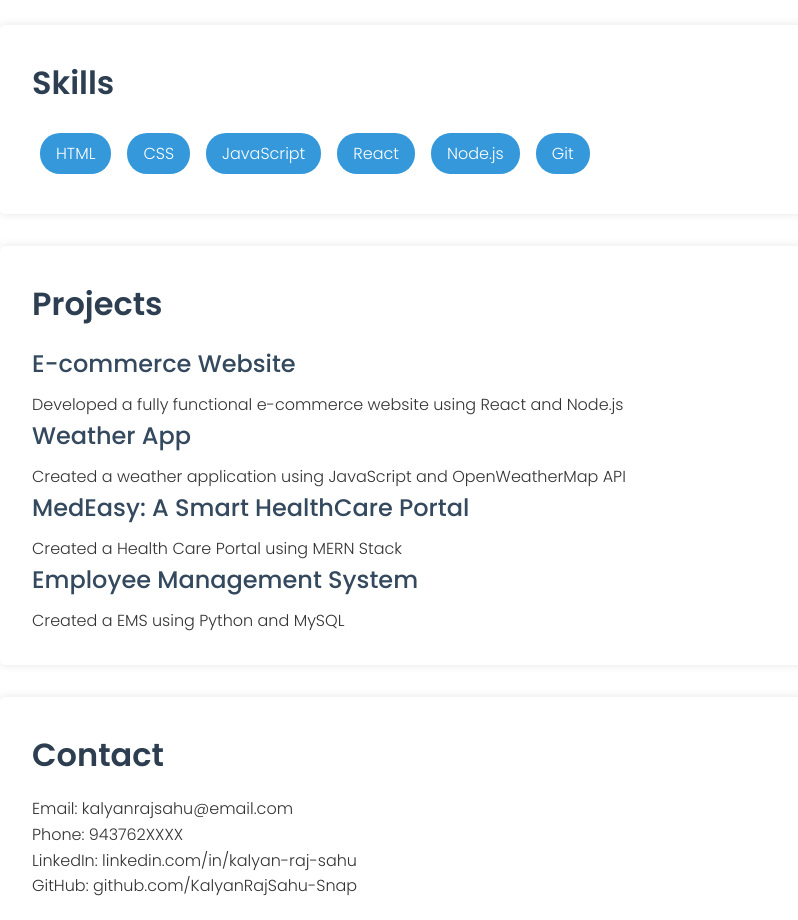
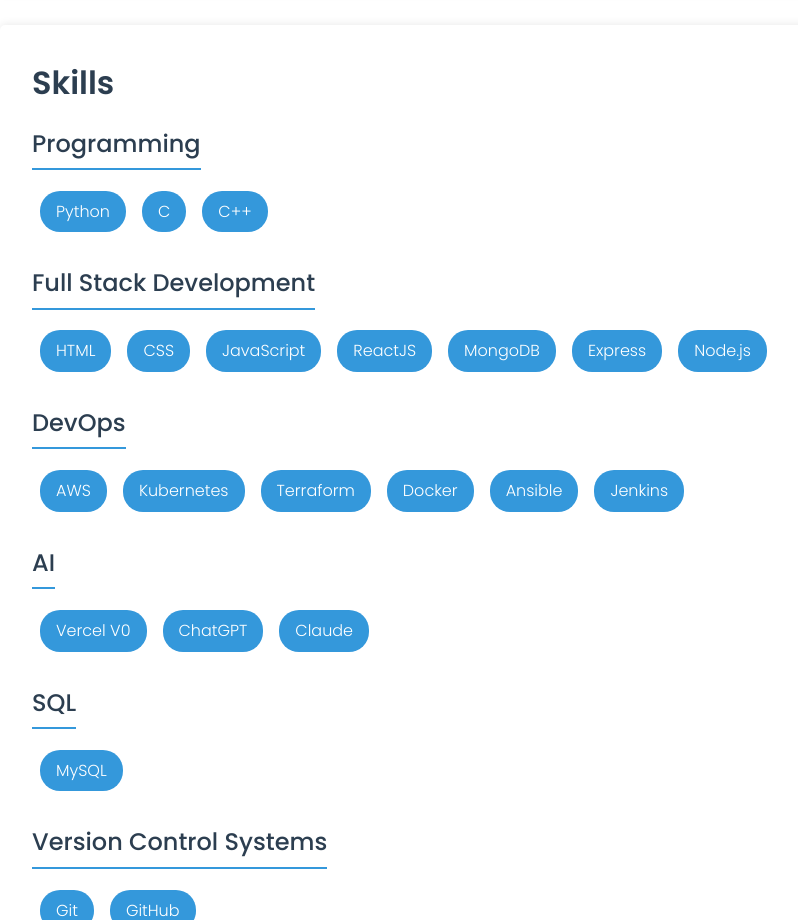
Before and after one commit to KalyanRajSahu-Snap/Interactive-Resume, a website: page index.html in a window 1280 px wide. Shown: the part 1880-2800 px from the top of the page, without its empty margins (60-858 px from the left). Drawn offline with Linux system fonts and the light colour scheme.

Commit message:
Included Skills

```diff
--- a/index.html
+++ b/index.html
@@ -106,15 +106,83 @@
 
         <section id="skills">
             <h2>Skills</h2>
+
+            <div class="skills-category">
+                <h3>Programming</h3>
+                <ul class="skills-list">
+                    <li class="skill-item" data-skill="Python">Python</li>
+                    <li class="skill-item" data-skill="C">C</li>
+                    <li class="skill-item" data-skill="C++">C++</li>
+                </ul>
+            </div>
+
+            <div class="skills-category">
+                <h3>Full Stack Development</h3>
                 <ul class="skills-list">
                     <li class="skill-item" data-skill="HTML">HTML</li>
                     <li class="skill-item" data-skill="CSS">CSS</li>
                     <li class="skill-item" data-skill="JavaScript">JavaScript</li>
-                <li class="skill-item" data-skill="React">React</li>
+                    <li class="skill-item" data-skill="ReactJS">ReactJS</li>
+                    <li class="skill-item" data-skill="MongoDB">MongoDB</li>
+                    <li class="skill-item" data-skill="Express">Express</li>
                     <li class="skill-item" data-skill="Node.js">Node.js</li>
+                </ul>
+            </div>
+
+            <div class="skills-category">
+                <h3>DevOps</h3>
+                <ul class="skills-list">
+                    <li class="skill-item" data-skill="AWS">AWS</li>
+                    <li class="skill-item" data-skill="Kubernetes">Kubernetes</li>
+                    <li class="skill-item" data-skill="Terraform">Terraform</li>
+                    <li class="skill-item" data-skill="Docker">Docker</li>
+                    <li class="skill-item" data-skill="Ansible">Ansible</li>
+                    <li class="skill-item" data-skill="Jenkins">Jenkins</li>
+                </ul>
+            </div>
+
+            <div class="skills-category">
+                <h3>AI</h3>
+                <ul class="skills-list">
+                    <li class="skill-item" data-skill="Vercel V0">Vercel V0</li>
+                    <li class="skill-item" data-skill="ChatGPT">ChatGPT</li>
+                    <li class="skill-item" data-skill="Claude">Claude</li>
+                </ul>
+            </div>
+
+            <div class="skills-category">
+                <h3>SQL</h3>
+                <ul class="skills-list">
+                    <li class="skill-item" data-skill="MySQL">MySQL</li>
+                </ul>
+            </div>
+
+            <div class="skills-category">
+                <h3>Version Control Systems</h3>
+                <ul class="skills-list">
                     <li class="skill-item" data-skill="Git">Git</li>
+                    <li class="skill-item" data-skill="GitHub">GitHub</li>
+                </ul>
+            </div>
+        </section>
+
+        <section id="interests">
+            <h2>Interests</h2>
+            <ul class="interests-list">
+                <li>Video Editing</li>
+                <li>Photography</li>
             </ul>
         </section>
+
+        <section id="languages">
+            <h2>Languages</h2>
+            <ul class="languages-list">
+                <li>English</li>
+                <li>Hindi</li>
+                <li>Odia</li>
+            </ul>
+        </section>
+
 
 
         <section id="projects">
--- a/script.js
+++ b/script.js
@@ -1,62 +1,92 @@
-document.addEventListener('DOMContentLoaded', (event) => {
+document.addEventListener("DOMContentLoaded", (event) => {
     // Smooth scrolling
-    document.querySelectorAll('a[href^="#"]').forEach(anchor => {
-        anchor.addEventListener('click', function (e) {
-            e.preventDefault();
+    document.querySelectorAll('a[href^="#"]').forEach((anchor) => {
+      anchor.addEventListener("click", function (e) {
+        e.preventDefault()
 
-            document.querySelector(this.getAttribute('href')).scrollIntoView({
-                behavior: 'smooth'
-            });
-        });
-    });
+        document.querySelector(this.getAttribute("href")).scrollIntoView({
+          behavior: "smooth",
+        })
+      })
+    })
 
     // Skill popup
-    const skillItems = document.querySelectorAll('.skill-item');
-    const popup = document.getElementById('skill-popup');
-    const popupSkillName = document.getElementById('popup-skill-name');
-    const popupSkillDescription = document.getElementById('popup-skill-description');
-    const closePopup = document.getElementById('close-popup');
+    const skillItems = document.querySelectorAll(".skill-item")
+    const popup = document.getElementById("skill-popup")
+    const popupSkillName = document.getElementById("popup-skill-name")
+    const popupSkillDescription = document.getElementById("popup-skill-description")
+    const closePopup = document.getElementById("close-popup")
 
     const skillDescriptions = {
-        'HTML': 'Proficient in writing semantic HTML5 and creating accessible web content.',
-        'CSS': 'Skilled in CSS3, including Flexbox, Grid, and responsive design techniques.',
-        'JavaScript': 'Strong understanding of ES6+ features and DOM manipulation.',
-        'React': 'Experienced in building single-page applications with React and Redux.',
-        'Node.js': 'Familiar with server-side JavaScript and building RESTful APIs.',
-        'Git': 'Proficient in version control and collaborative development using Git and GitHub.'
-    };
+      // Programming
+      Python: "Versatile programming language used for web development, data analysis, AI, and automation.",
+      C: "Low-level programming language ideal for system programming and embedded systems.",
+      "C++": "Extension of C with object-oriented features, used for game development and high-performance applications.",
 
-    skillItems.forEach(item => {
-        item.addEventListener('click', () => {
-            const skill = item.getAttribute('data-skill');
-            popupSkillName.textContent = skill;
-            popupSkillDescription.textContent = skillDescriptions[skill];
-            popup.style.display = 'block';
-        });
-    });
+      // Full Stack Development
+      HTML: "Standard markup language for creating web pages and web applications.",
+      CSS: "Style sheet language used for describing the presentation of a document written in HTML.",
+      JavaScript: "Programming language that enables interactive web pages and is an essential part of web applications.",
+      ReactJS: "JavaScript library for building user interfaces, particularly single-page applications.",
+      MongoDB: "NoSQL database program that uses JSON-like documents with optional schemas.",
+      Express: "Web application framework for Node.js, designed for building web applications and APIs.",
+      "Node.js": "JavaScript runtime built on Chrome's V8 JavaScript engine for server-side programming.",
 
-    closePopup.addEventListener('click', () => {
-        popup.style.display = 'none';
-    });
+      // DevOps
+      AWS: "Amazon Web Services, a comprehensive cloud computing platform.",
+      Kubernetes: "Open-source container orchestration system for automating application deployment and scaling.",
+      Terraform: "Infrastructure as code software tool that enables building and managing cloud infrastructure.",
+      Docker: "Platform that uses OS-level virtualization to deliver software in packages called containers.",
+      Ansible: "Open-source software provisioning, configuration management, and application-deployment tool.",
+      Jenkins: "Open-source automation server that helps automate the software development process.",
+
+      // AI
+      "Vercel V0": "AI-powered assistant for coding and development tasks.",
+      ChatGPT: "AI language model developed by OpenAI for natural language processing and generation.",
+      Claude: "AI assistant developed by Anthropic, designed for helpful, harmless, and honest interactions.",
+
+      // SQL
+      MySQL: "Open-source relational database management system.",
+
+      // Version Control Systems
+      Git: "Distributed version control system for tracking changes in source code during software development.",
+      GitHub: "Platform and cloud-based service for software development and version control using Git.",
+    }
+
+    skillItems.forEach((item) => {
+      item.addEventListener("click", () => {
+        const skill = item.getAttribute("data-skill")
+        popupSkillName.textContent = skill
+        popupSkillDescription.textContent = skillDescriptions[skill]
+        popup.style.display = "block"
+      })
+    })
+
+    closePopup.addEventListener("click", () => {
+      popup.style.display = "none"
+    })
 
     // Close popup when clicking outside
-    window.addEventListener('click', (e) => {
-        if (e.target == popup) {
-            popup.style.display = 'none';
-        }
-    });
+    window.addEventListener("click", (e) => {
+      if (e.target == popup) {
+        popup.style.display = "none"
+      }
+    })
 
     // Add animation to sections when they come into view
-    const sections = document.querySelectorAll('section');
-    const observer = new IntersectionObserver((entries) => {
-        entries.forEach(entry => {
-            if (entry.isIntersecting) {
-                entry.target.style.animation = 'fadeIn 1s ease-in';
-            }
-        });
-    }, { threshold: 0.1 });
+    const sections = document.querySelectorAll("section")
+    const observer = new IntersectionObserver(
+      (entries) => {
+        entries.forEach((entry) => {
+          if (entry.isIntersecting) {
+            entry.target.style.animation = "fadeIn 1s ease-in"
+          }
+        })
+      },
+      { threshold: 0.1 },
+    )
 
-    sections.forEach(section => {
-        observer.observe(section);
-    });
-});
+    sections.forEach((section) => {
+      observer.observe(section)
+    })
+  })
--- a/styles.css
+++ b/styles.css
@@ -25,6 +25,11 @@
   list-style-type: none;
   display: flex;
   justify-content: space-around;
+  flex-wrap: wrap;
+}
+
+nav ul li {
+  margin: 0 10px;
 }
 
 nav ul li a {
@@ -66,6 +71,18 @@
   font-weight: 300;
 }
 
+.skills-category {
+  margin-bottom: 1.5rem;
+}
+
+.skills-category h3 {
+  margin-bottom: 0.8rem;
+  color: #2c3e50;
+  border-bottom: 2px solid #3498db;
+  display: inline-block;
+  padding-bottom: 5px;
+}
+
 .skills-list {
   display: flex;
   flex-wrap: wrap;
@@ -84,6 +101,22 @@
 
 .skill-item:hover {
   background-color: #2980b9;
+}
+
+.interests-list,
+.languages-list {
+  list-style-type: none;
+  display: flex;
+  flex-wrap: wrap;
+  gap: 1rem;
+}
+
+.interests-list li,
+.languages-list li {
+  background-color: #f4f4f4;
+  padding: 0.5rem 1rem;
+  border-radius: 20px;
+  font-weight: 400;
 }
 
 .popup {
```
Lines whose indentation alone changed are shown as unchanged.
